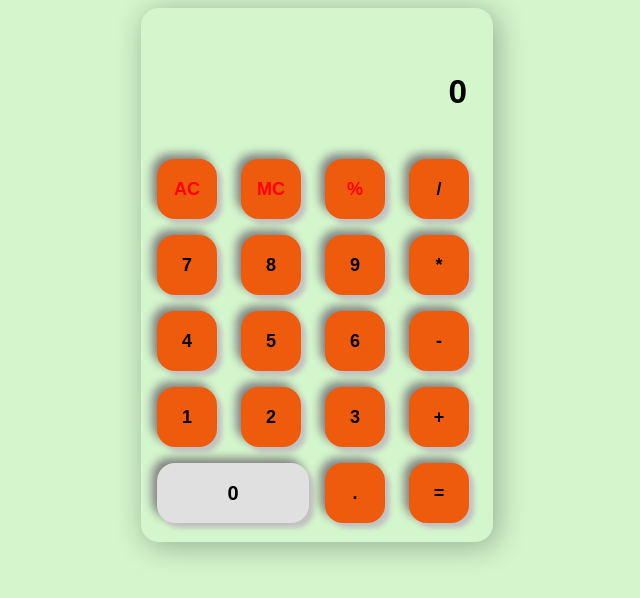
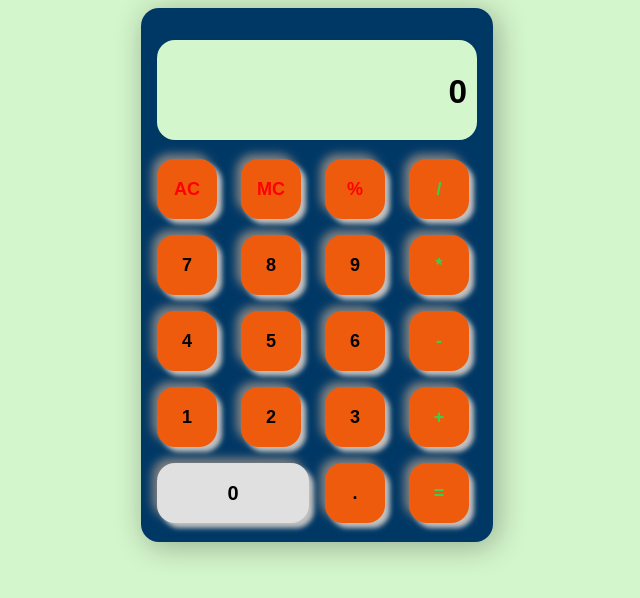
Before and after one commit to Sandee004/Calculator-js, a plain HTML site: page index.html in a window 1280 px wide. Shown: the whole page, without its empty margins (323-963 px from the left). Drawn offline with nearby package versions, Linux system fonts and the light colour scheme.

Commit message:
Update calculator 2.css

```diff
--- a/calculator 2.css
+++ b/calculator 2.css
@@ -7,7 +7,7 @@ body {
     height: 470px;
     border-radius: 20px;
     border-radius: 18px;
-    background: 003865;
+    background: #003865;
     box-shadow: 4px 4px 30px rgba(0, 0, 0, 0.3);
     margin: 0 auto;
     padding: 32px 16px;
@@ -77,7 +77,7 @@ body {
     font-weight: bold;
 }
 .calc-action-btn {
-    color: #00000;
+    color: #3CCF4E;
     font-size: 60px;
     font-weight: bold;
 
```
